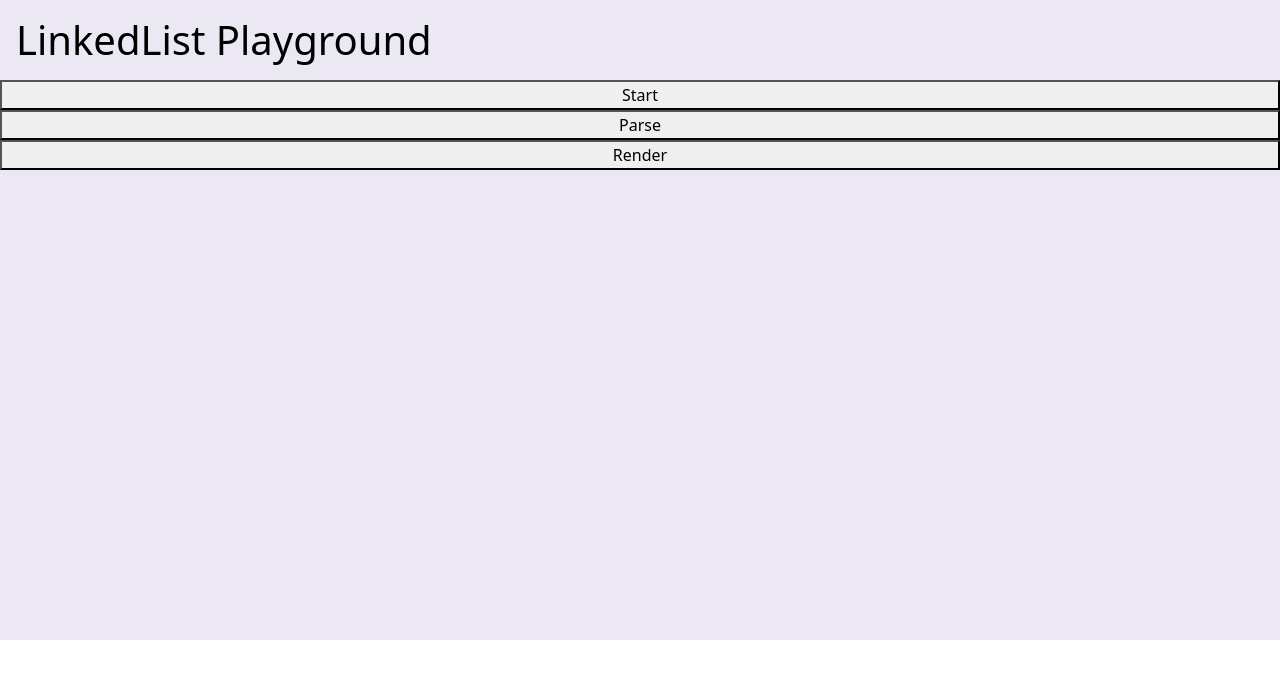
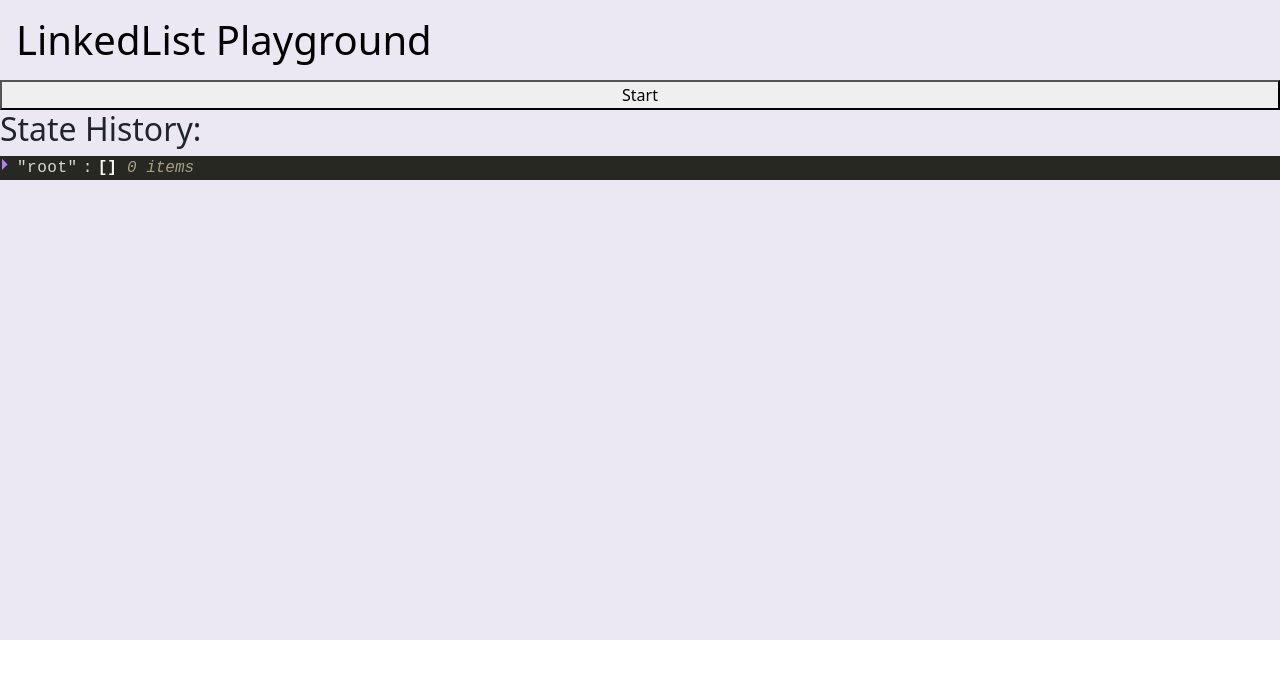
Before and after one commit to devsoc-unsw/structs-prototypes, a React (Create React App) app in the folder visualization/: page /linkedListPlayground in a window 1280 px wide. Shown: the top 678 px of the page. Built offline with nearby package versions, Linux system fonts and the light colour scheme.

Commit message:
add debug, seperate reponsible

```diff
--- a/visualization/package.json
+++ b/visualization/package.json
@@ -14,6 +14,7 @@
     "bootstrap": "^5.2.3",
     "react": "^18.2.0",
     "react-dom": "^18.2.0",
+    "react-json-view": "^1.21.3",
     "react-router-dom": "^6.11.2",
     "react-scripts": "5.0.1",
     "react-svg": "^16.1.12",
--- a/visualization/src/component/playGround/LinkedListPlayGround.tsx
+++ b/visualization/src/component/playGround/LinkedListPlayGround.tsx
@@ -5,62 +5,22 @@ import { generateStateHistory } from './stateGenerator/linkedListGenerator';
 import { parseLinkedListState } from '../stateParser/parser';
 import drawableFactory, { DrawableComponent, DrawableElement } from '../drawable/drawable';
 import { element } from 'prop-types';
+import ReactJson from 'react-json-view'
 
 const PlayGround: React.FC = () => {
-  const [currState, setCurrState] = useState<LinkedListDataState | null>(null);
-  const [history, setHistory] = useState<LinkedListDataState[]>([]);
-
-  let [data, setData] = useState<LinkedListDataState[]>([]);
+  let [liveHistory, setData] = useState<LinkedListDataState[]>([]);
   let [idx, setIdx] = useState<number>(0);
   const onResetLinkedList = () => {
-    setCurrState(null);
-    setHistory([]);
-    setDrawables(new Map());
-
     setData(generateStateHistory(5, 5));
     setIdx(0);
-    console.log(data);
   };
 
-  const onParse = () => {
-    debugger;
-    console.log(parseLinkedListState(data[idx]));
-  }
-
-  const [drawables, setDrawables] = useState<Map<string, DrawableComponent>>(new Map());
-  const onRender = () => {
-    let drawableNodes = parseLinkedListState(data[idx]);
-    if (drawableNodes === null) {
-      return;
-    }
-
-    // Create a copy of drawables
-    let updatedDrawables = new Map(drawables);
-    console.log(updatedDrawables, drawableNodes);
-
-    for (let node of drawableNodes) {
-      if (updatedDrawables.has(node.uid)) {
-        let currDrawable = updatedDrawables.get(node.uid);
-        if (currDrawable === undefined) {
-          continue;
-        }
-        currDrawable.nextState(node);
-      } else {
-        let element = drawableFactory(node);
-        updatedDrawables.set(node.uid, element);
-        element.create(node);
-      }
-    }
-
-    // Update the state using setDrawables
-    setDrawables(updatedDrawables);
-    console.log(drawables);
-    setIdx((idx) => idx++);
-  }
-
-  // Clone function here
-  const clone = (a: any) => {
-    return JSON.parse(JSON.stringify(a));
+  let getHistroyJson = () => {
+    return liveHistory.map((historyState) => {
+      let dup = JSON.parse(JSON.stringify(historyState)) as any;
+      dup.dataStructure.data = Array.from(historyState.dataStructure.data);
+      return dup;
+    })
   }
 
   return (
@@ -79,14 +39,12 @@ const PlayGround: React.FC = () => {
         LinkedList Playground
       </h1>
       <button onClick={onResetLinkedList}>Start</button>
-      <button onClick={onParse}>Parse</button>
-      <button onClick={onRender}>Render</button>
-      {/* Render the DrawableComponents */}
-      <svg style={{ display: 'flex', flexDirection: 'row', flexWrap: 'wrap', justifyContent: 'center' }}>
-        {Array.from(drawables.values()).map((component, index) => (
-          <React.Fragment key={index}>{component.ownRender()}</React.Fragment>
-        ))}
-      </svg>
+
+      {/* JSON viewer */}
+      <div>
+        <h2>State History:</h2>
+        <ReactJson src={getHistroyJson()} theme="monokai" />
+      </div>
     </div>
   );
 };
```
Also changed, not shown: 1 other file (tests, documents, lock files or other folders).
